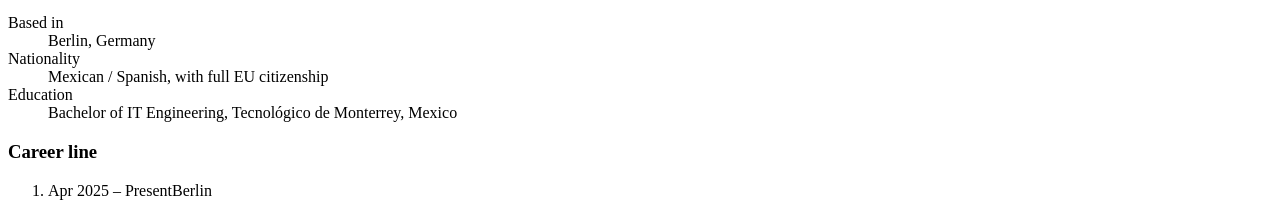
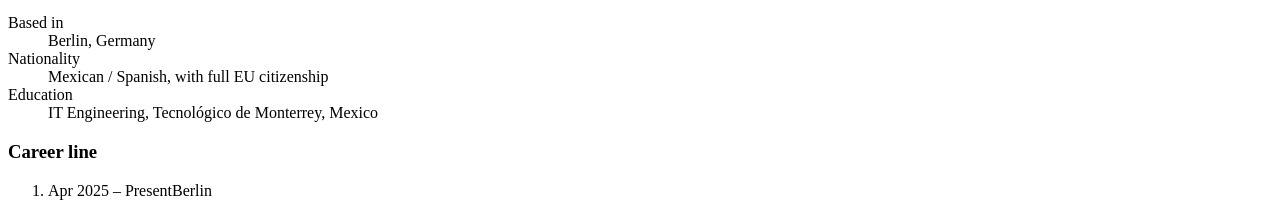
Before and after one commit to santistebanc/portfolio, a React (Vite) app: page / in a window 1280 px wide. Shown: the part 6657-6859 px from the top of the page. Built offline with nearby package versions, Linux system fonts and the light colour scheme; the HTML template or start-up script is replaced by a standard one.

Commit message:
Shorten the education title

```diff
--- a/src/base-content.ts
+++ b/src/base-content.ts
@@ -62,7 +62,7 @@ export const highlights: Record<string, string> = {
 }
 
 export const education = {
-  title: 'Bachelor of IT Engineering',
+  title: 'IT Engineering',
   school: 'Tecnológico de Monterrey, Mexico',
   note: 'DAAD scholarship exchange semester in Informatics at Hochschule Furtwangen, Germany.',
 }
```
